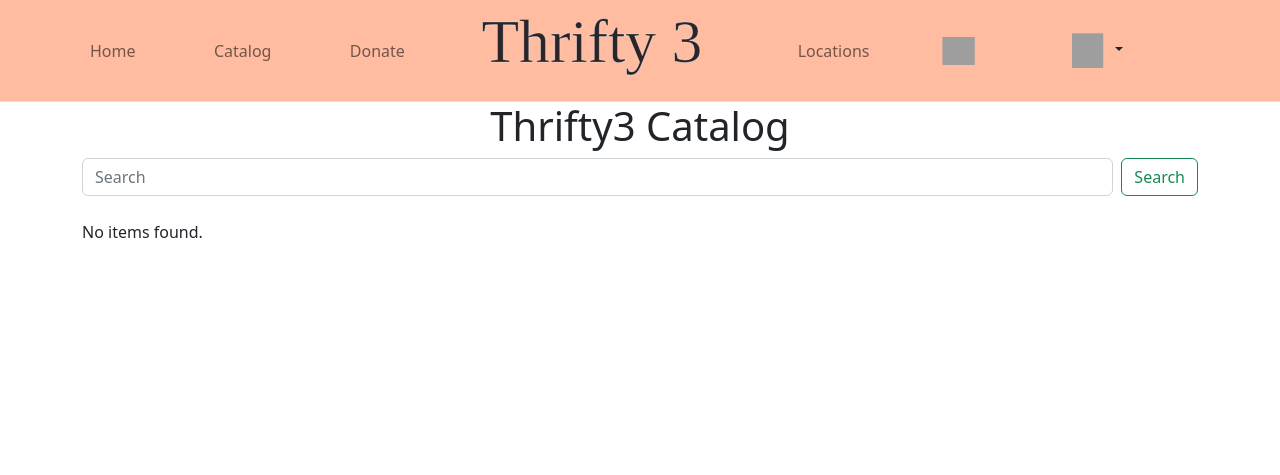
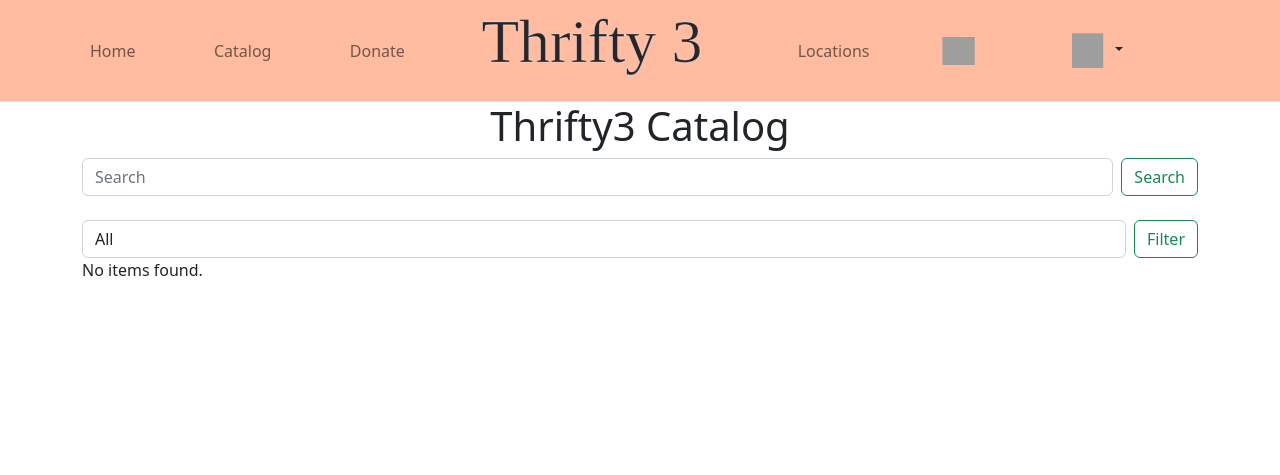
Before and after one commit to jaborsh/Thrifty3, a Node server app: template ProjectCode/src/views/pages/catalog.ejs in a window 1280 px wide. Shown: the top 475 px of the page. Run offline with Node 20, Linux system fonts and the light colour scheme; the template is opened without the code that fills it, so the values that code supplies are empty; grey boxes are pictures that could not be loaded.

Commit message:
Added basic filtering to catalog

```diff
--- a/ProjectCode/src/index.js
+++ b/ProjectCode/src/index.js
@@ -167,6 +167,28 @@ app.get('/search', (req, res) => {
       res.render('pages/catalog', {items: data});
     })
 });
+
+app.get('/filter', (req, res) => {
+  /* Create query to filter by category:
+   - If category is 'all', then return all items
+   - Else, return items with category = category
+   - If query is empty, then return all items */
+
+  if (req.query.category === 'all') {
+    res.redirect('/catalog');
+  }
+
+  const query = `SELECT items.item_ID, items.name, item_category.name AS category, item_category.base_price
+  FROM items
+  INNER JOIN item_category ON items.category_ID = item_category.category_ID
+  WHERE item_category.name = '${req.query.category}';`;
+
+  db.any(query)
+    .then(function(data) {
+      res.render('pages/catalog', {items: data});
+    })
+});
+
 // Donate
 app.get('/donate', (req, res) => {
   // const user_listings_query = ' SELECT * FROM listings WHERE item_ID = \
--- a/ProjectCode/src/views/pages/catalog.ejs
+++ b/ProjectCode/src/views/pages/catalog.ejs
@@ -12,6 +12,24 @@
       </form>
     </div>
   </div>
+
+  <!-- Filter option to only display items that associate with selected filter. None by default -->
+  <div class="row mb-4">
+    <div class="form-group">
+      <form class="d-flex" action="/filter" method="GET">
+        <select class="form-control me-2" name="category" aria-label="Filter">
+          <option value="all">All</option>
+          <option value="Shirts">Shirts</option>
+          <option value="Pants">Pants</option>
+          <option value="Hats">Hats</option>
+          <option value="Hoodies">Hoodies</option>
+          <option value="Jackets">Jackets</option>
+          <option value="Shorts">Shorts</option>
+          <option value="Backpacks">Backpacks</option>
+        </select>
+        <button class="btn btn-outline-success" type="submit">Filter</button>
+      </form>
+    </div>
 
 
   <% if (items.length === 0) { %>
```
